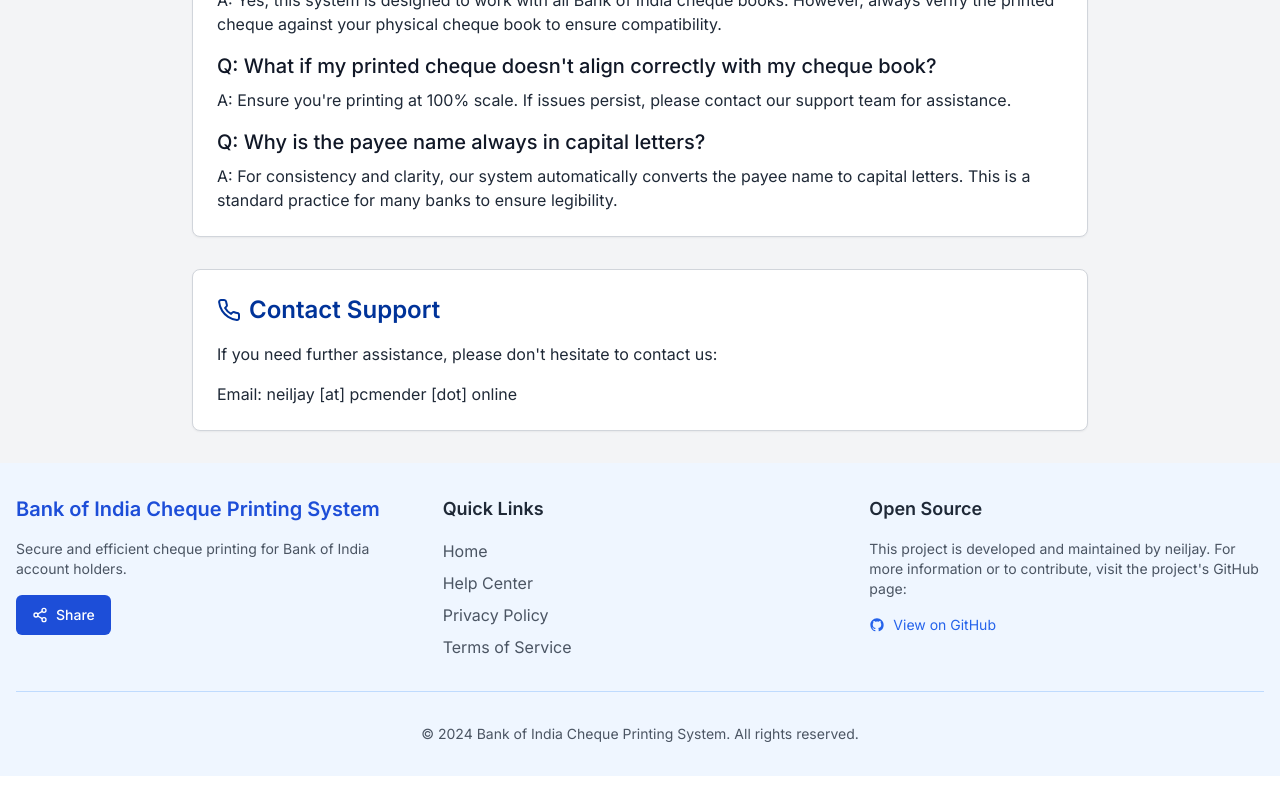
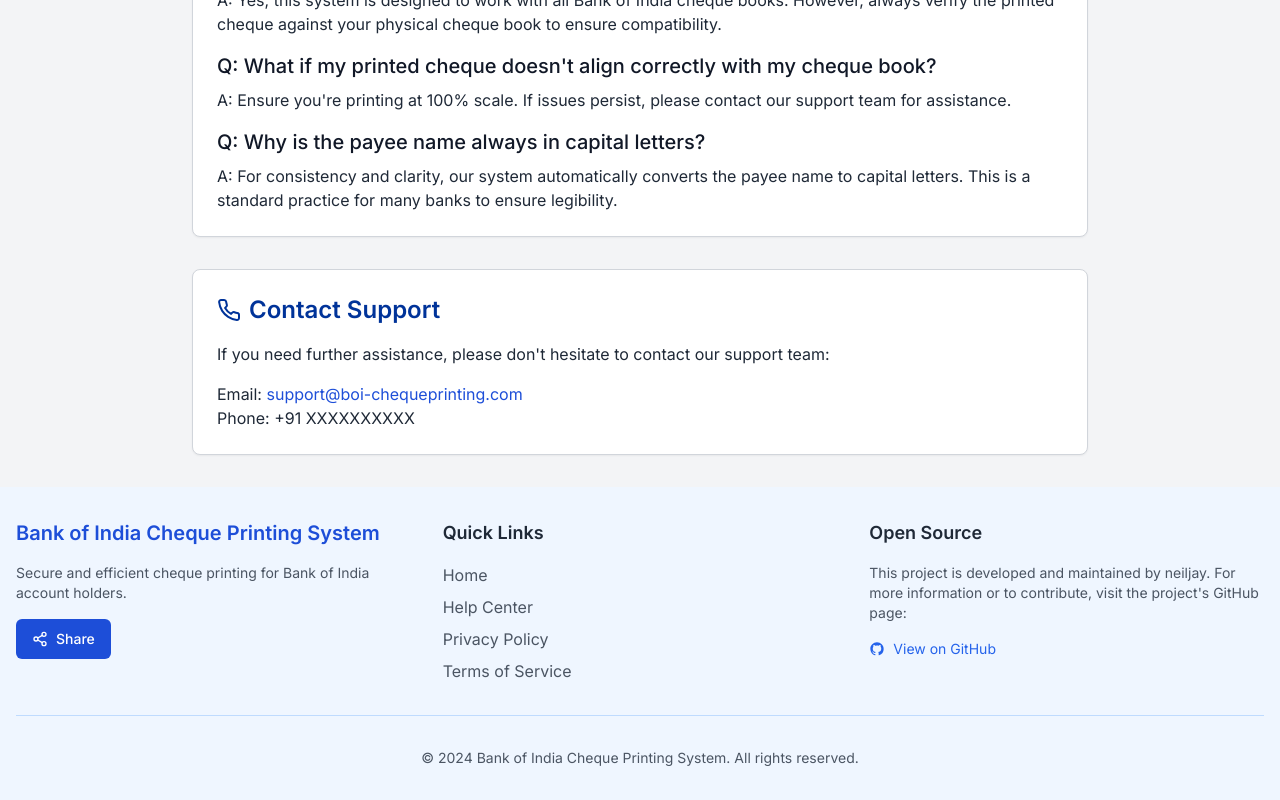
Before and after one commit to neil-jay/boi-cheque-printing-system, a Next.js app: page /help in a window 1280 px wide. Shown: the part 1067-1867 px from the top of the page. Before the commit the page ends 1843 px from the top, so only its background shows below. Built offline with nearby package versions, Linux system fonts and the light colour scheme.

Commit message:
fix: Fix Eslint issue

```diff
--- a/app/help/page.tsx
+++ b/app/help/page.tsx
@@ -90,9 +90,10 @@ export default function HelpPage() {
                 <Phone className="mr-2 h-6 w-6" />
                 Contact Support
               </h2>
-              <p className="text-gray-800 mb-4">If you need further assistance, please don't hesitate to contact us:</p>
+              <p className="text-gray-800 mb-4">If you need further assistance, please don't hesitate to contact our support team:</p>
               <p className="text-gray-800">
-                Email: <span className="text-gray-800">{'neiljay'} [at] {'pcmender'} [dot] {'online'}</span>
+                Email: <a href="mailto:support@boi-chequeprinting.com" className="text-blue-700 hover:underline">support@boi-chequeprinting.com</a><br />
+                Phone: +91 XXXXXXXXXX
               </p>
             </section>
           </div>
```
